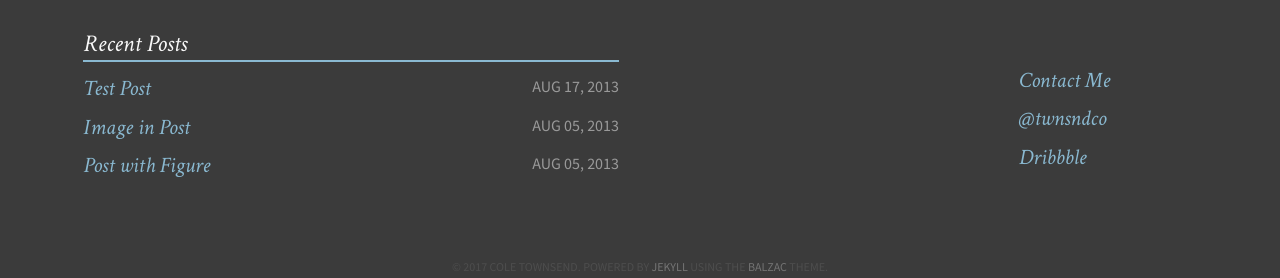
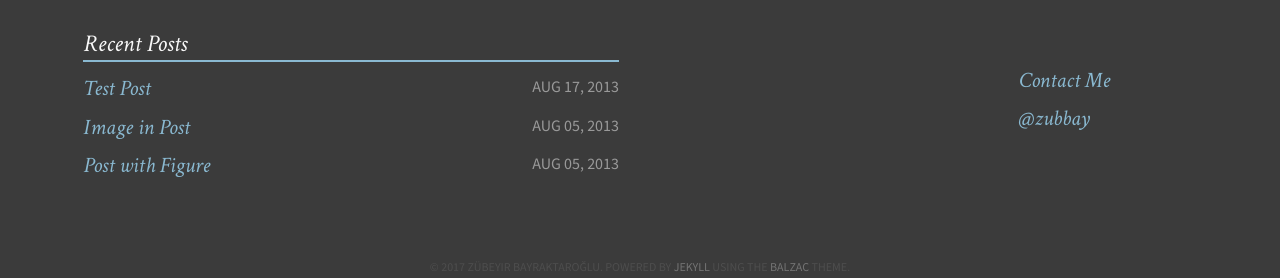
Before and after one commit to zubeyir/zubeyir.github.io, a Jekyll site: the page built from index.md, in a window 1280 px wide and 900 px high, scrolled down 747 px. Shown: the part 619-897 px from the top of the window. Built offline with Jekyll 4.4.1, drawn with Linux system fonts in a browser that asks for light colours; some of the changed lines change nothing that is shown; some of the changed text lies outside the part shown.

Commit message:
Update _config.yml

```diff
--- a/_config.yml
+++ b/_config.yml
@@ -1,20 +1,20 @@
-title:            Balzac
-tagline:          A beautiful theme.
-description:      Describe your website.
-canonical: http://jekyll.gtat.me
+title:            zubeyir
+tagline:          baba
+description:      Adventures of a man running into 40s
+canonical: http://zubeyir.in
 
 # Owner/author information
 owner:
-  name:           Cole Townsend
+  name:           Zübeyir Bayraktaroğlu
   avatar:         avatar.png
-  bio:            "Aesthete & Athlete"
-  email:          cole@coletownsend.com
-  twitter:        twnsndco
-  github:         coletownsend
-  instagram:      ctrunsthis
-  dribbble:       coletownsend
-  disqus:         balzac
-  location:       "Buffalo, NY"
+  bio:            "Researcher, Lecturer, Explorer"
+  email:          zubbay@gmail.com
+  twitter:        zubbay
+  github:         zubeyir
+#  instagram:      ctrunsthis
+#  dribbble:       coletownsend
+#  disqus:         zubeyir
+  location:       "Istanbul, Turkey"
   # Plug in your disqus shortname!
 
 tools:
@@ -23,7 +23,7 @@
 
 # Open Graph customization
 opengraph:
-  locale:           en_US
+  locale:           tr_TR
 
 # Links to include in top navigation
 # For external links add external: true
@@ -31,16 +31,16 @@
   - title: About
     url: /about
   - title: Github
-    url: https://github.com/ColeTownsend/Balzac-for-Jekyll
+    url: https://github.com/zubeyir
     external: true
-  - title: Cole Who?
-    url: http://coletownsend.com
+  - title: eksi1arti5
+    url: http://eksi1arti5.com
     external: true
 
 # http://en.wikipedia.org/wiki/List_of_tz_database_time_zones
-timezone:    America/New_York
+timezone:    Turkey/Istanbul
 future:      true
-highlighter: pygments
+highlighter: rogue
 markdown:    kramdown
 
 kramdown:
```
